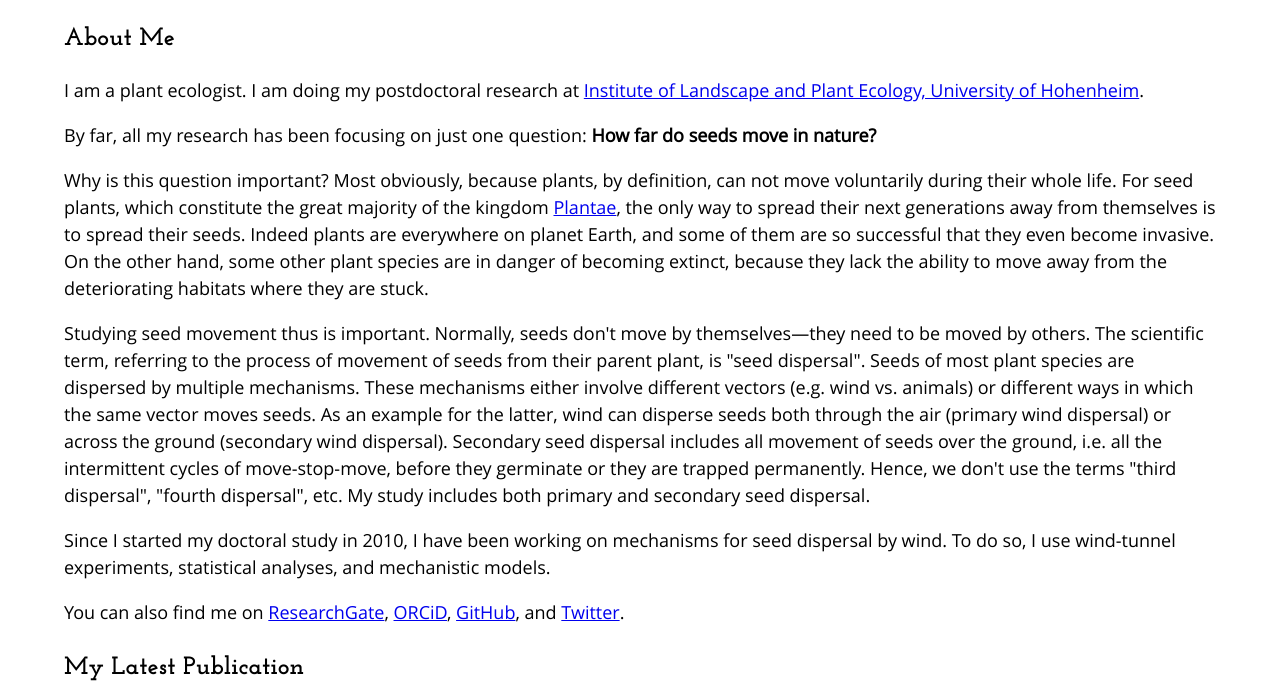
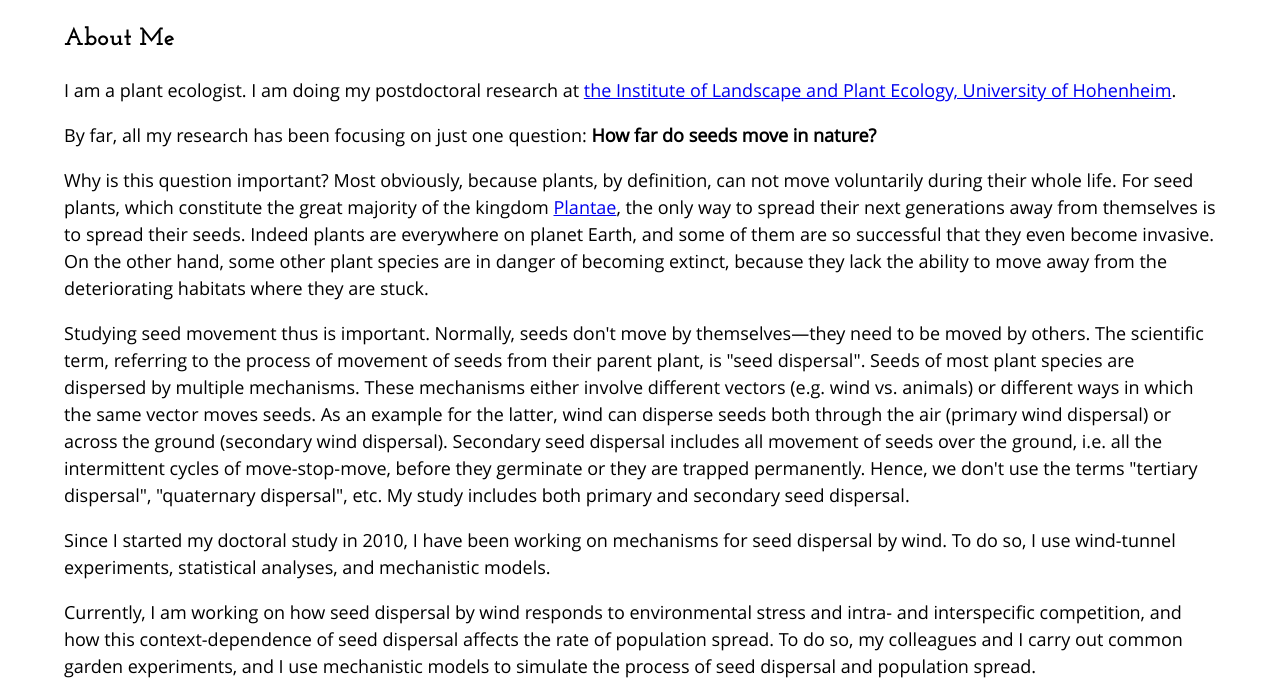
Before and after one commit to jinleizhu/jinleizhu.github.io, a plain HTML site: page index.html in a window 1280 px wide. Shown: the part 59-754 px from the top of the page. Drawn offline with Linux system fonts and the light colour scheme.

Commit message:
add current work

```diff
--- a/index.html
+++ b/index.html
@@ -13,11 +13,12 @@
   <body>
     <h1>Jinlei Zhu's Personal Site</h1>
     <h3>About Me</h3>
-    <p>I am a plant ecologist. I am doing my postdoctoral research at <a href="https://ecology.uni-hohenheim.de/" title="Jinlei's working place: Institute of Landscape and Plant Ecology" target="_blank">Institute of Landscape and Plant Ecology, University of Hohenheim</a>.</p>
+    <p>I am a plant ecologist. I am doing my postdoctoral research at <a href="https://ecology.uni-hohenheim.de/" title="Jinlei's working place: Institute of Landscape and Plant Ecology" target="_blank">the Institute of Landscape and Plant Ecology, University of Hohenheim</a>.</p>
     <p>By far, all my research has been focusing on just one question: <strong>How far do seeds move in nature?</strong> </p>
     <p>Why is this question important? Most obviously, because plants, by definition, can not move voluntarily during their whole life. For seed plants, which constitute the great majority of the kingdom <a href="https://en.wikipedia.org/wiki/Plant" title="Wikipedia: plant" target="_blank">Plantae</a>, the only way to spread their next generations away from themselves is to spread their seeds. Indeed plants are everywhere on planet Earth, and some of them are so successful that they even become invasive. On the other hand, some other plant species are in danger of becoming extinct, because they lack the ability to move away from the deteriorating habitats where they are stuck. </p>
-    <p>Studying seed movement thus is important. Normally, seeds don't move by themselves&mdash;they need to be moved by others. The scientific term, referring to the process of movement of seeds from their parent plant, is "seed dispersal". Seeds of most plant species are dispersed by multiple mechanisms. These mechanisms either involve different vectors (e.g. wind vs. animals) or different ways in which the same vector moves seeds. As an example for the latter, wind can disperse seeds both through the air (primary wind dispersal) or across the ground (secondary wind dispersal). Secondary seed dispersal includes all movement of seeds over the ground, i.e. all the intermittent cycles of move-stop-move, before they germinate or they are trapped permanently. Hence, we don't use the terms "third dispersal", "fourth dispersal", etc. My study includes both primary and secondary seed dispersal.</p>
+    <p>Studying seed movement thus is important. Normally, seeds don't move by themselves&mdash;they need to be moved by others. The scientific term, referring to the process of movement of seeds from their parent plant, is "seed dispersal". Seeds of most plant species are dispersed by multiple mechanisms. These mechanisms either involve different vectors (e.g. wind vs. animals) or different ways in which the same vector moves seeds. As an example for the latter, wind can disperse seeds both through the air (primary wind dispersal) or across the ground (secondary wind dispersal). Secondary seed dispersal includes all movement of seeds over the ground, i.e. all the intermittent cycles of move-stop-move, before they germinate or they are trapped permanently. Hence, we don't use the terms "tertiary dispersal", "quaternary dispersal", etc. My study includes both primary and secondary seed dispersal.</p>
     <p>Since I started my doctoral study in 2010, I have been working on mechanisms for seed dispersal by wind. To do so, I use wind-tunnel experiments, statistical analyses, and mechanistic models.</p>
+    <p>Currently, I am working on how seed dispersal by wind responds to environmental stress and intra- and interspecific competition, and how this context-dependence of seed dispersal affects the rate of population spread. To do so, my colleagues and I carry out common garden experiments, and I use mechanistic models to simulate the process of seed dispersal and population spread.</p>
     <p>You can also find me on <a href="https://www.researchgate.net/profile/Jinlei_Zhu" title="Jinlei's ResearchGate page" target="_blank">ResearchGate</a>, <a href="http://orcid.org/0000-0001-6164-0472" title="Jinlei's ORCid page" target="_blank">ORCiD</a>, <a href="https://github.com/jinleizhu" title="Jinlei's GitHub page" target="_blank">GitHub</a>, and <a href="https://twitter.com/jinlei_zhu" title="Jinlei's Twitter page" target="_blank">Twitter</a>.</p>
     <h3>My Latest Publication</h3>
     <p>We have just published a paper, and you can read the full-text: <a href="https://rdcu.be/buWye" title="Jinlei's paper in Plant Ecology" target="_blank">A trade-off between primary and secondary seed dispersal by wind</a>, and the relevant <a href="https://github.com/jinleizhu/Zhu_et_al_2019_tradeoff_PlantEcol" title="R codes for Jinlei's paper in Plant Ecology" target="_blank">R codes</a>.</P>
```
